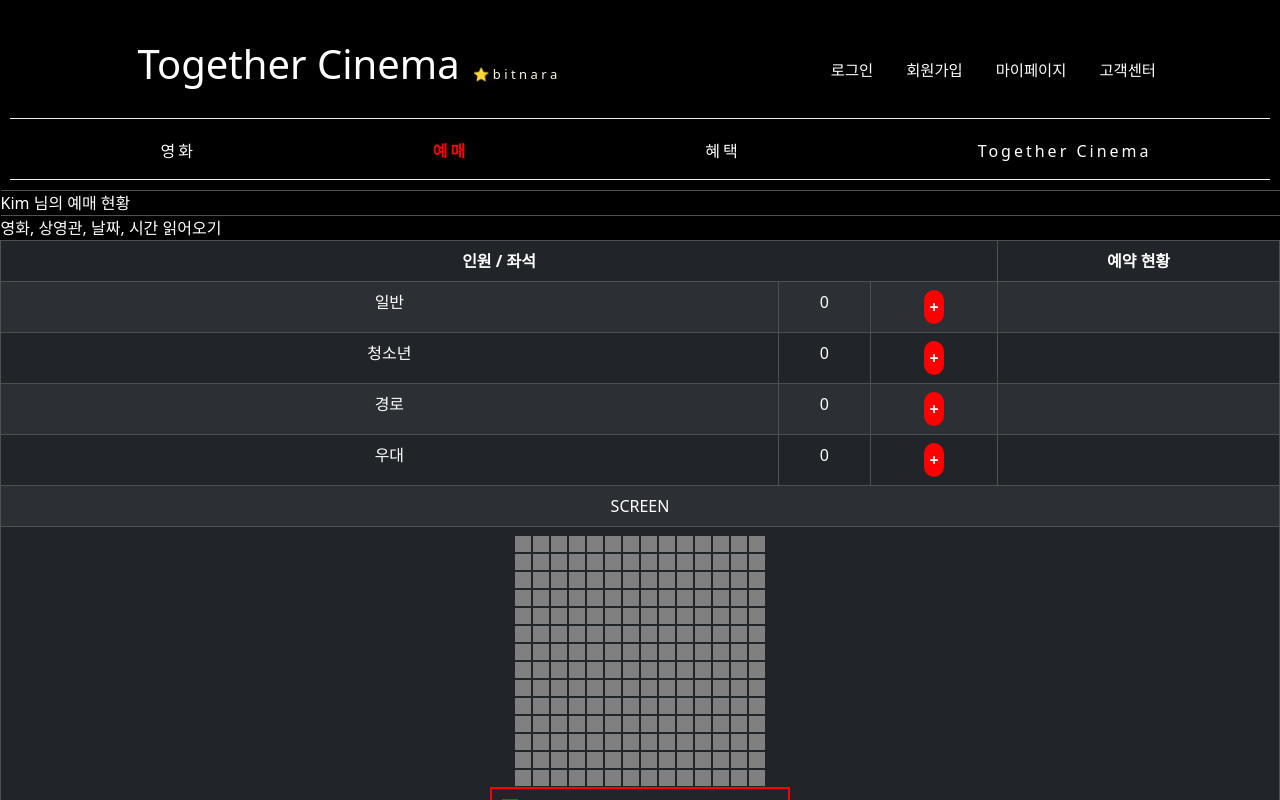
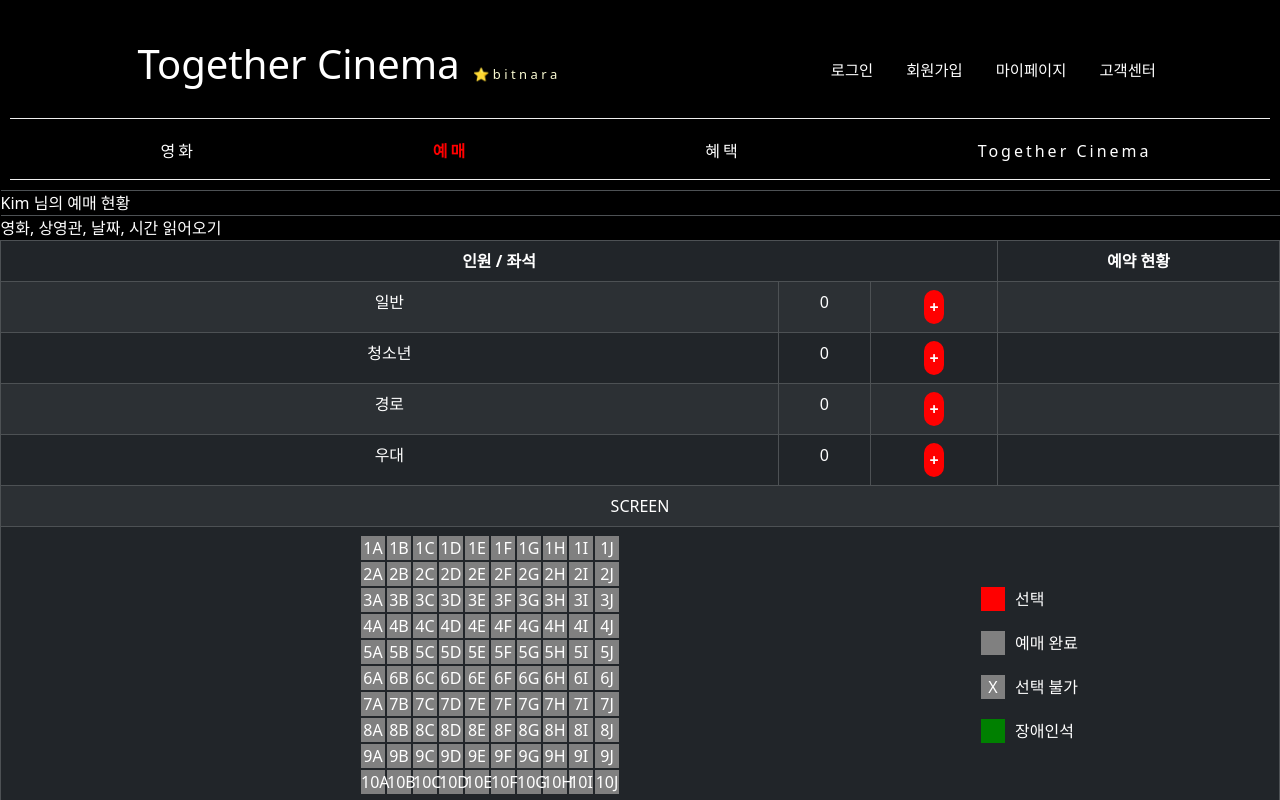
Before and after one commit to starirene9/React-Movie-Project, a React (Create React App) app: page /booking/seat in a window 1280 px wide. Shown: the top 800 px of the page. Built offline with nearby package versions, Linux system fonts and the light colour scheme.

Commit message:
좌석 Letters & numbers attached and fixed CSS

```diff
--- a/src/App.js
+++ b/src/App.js
@@ -4,7 +4,7 @@ import './App.css';
 import Footer from "./MainPage/Footer";
 import {useState} from "react";
 import data from "./data";
-import {Routes, Route, Link, useNavigate} from 'react-router-dom'
+import {Routes, Route, useNavigate} from 'react-router-dom'
 import Main from "./MainPage/Main";
 import Detail from "./MainPage/Detail";
 import Booking from "./Booking/Booking";
--- a/src/Booking/Bookingseat.Module.css
+++ b/src/Booking/Bookingseat.Module.css
@@ -1,5 +1,5 @@
 .seatDescribe {
-    border: 2px solid red;
+    /*border: 2px solid red;*/
     display: flex;
     flex-direction : row;
     justify-content: flex-start;
--- a/src/Booking/Bookingseat.js
+++ b/src/Booking/Bookingseat.js
@@ -5,6 +5,8 @@ import {addCount} from "../store";
 import './Bookingseat.Module.css';
 import {useState} from "react";
 import {useLocation} from 'react-router-dom';
+
+// eslint-disable-next-line
 
 function Bookingseat() {
 
@@ -14,13 +16,13 @@ function Bookingseat() {
 
     let [divStyle, setDivStyle] = useState({
         backgroundColor: 'gray',
-        width: '2vh',
-        height: '2vh'
+        width: '3vh',
+        height: '3vh'
     });
 
     // Create a 2D array to represent the seat map : 2차원 배열 생성하기
-    const rows = 14;
-    const columns = 14;
+    const rows = 10;
+    const columns = 10;
 
     // new Array(rows)는 rows 개수만큼의 원소를 가진 배열을 생성
     const seatMap = new Array(rows).fill(null).map(() =>
@@ -31,15 +33,21 @@ function Bookingseat() {
     const seatMapJSX = seatMap.map((row, rowIndex) => ( //  각 행을 JSX로 변환 :  실제로 좌석을 나타내는 <td> 엘리먼트들을 생성하는 작업
         <tr key={rowIndex}>
             {
-                row.map((_, columnIndex) => ( // JavaScript에서 _는 보통 "무시하고 싶은 값"
+                row.map((_, columnIndex) => { // JavaScript에서 _는 보통 "무시하고 싶은 값"
                     // 각 행 내부의 열을 순회하며 JSX로 변환
+                    // 알파벳 부분 : 각각 'A'와 'J'의 유니코드 값
+                    const alphabet = String.fromCharCode(columnIndex < 10 ? columnIndex + 65 : columnIndex + 54);
+                    // 숫자 부분
+                    const number = rowIndex + 1;
+                    const seatLabel = `${number}${alphabet}`;
+                    return (
                         <td key={columnIndex}>
-                        <div style={divStyle}></div>
+                            <div style={divStyle}>{seatLabel}</div>
                         </td>
-                ))}
+                    );
+                })}
         </tr>
     ));
-
 
     //받는 쪽 라우트 컴포넌트에서는 location.state를 통해 전달받은 데이터에 접근
     const location = useLocation();
@@ -91,21 +99,35 @@ function Bookingseat() {
                 }
                 <tr>
                     <td colSpan="4">SCREEN</td>
-                    {/*<td colSpan="1">좌석 설명</td>*/}
                 </tr>
                 <tr>
-                    {/*내부의 <table>을 사용하여 별도의 레이아웃을 만들 수 있습니다.*/}
                     <td colSpan="4">
-                        <table style={{margin: '0 auto'}}>
+                    <div style={{display:'flex', justifyContent:'flex-end'}}>
+                        <table style={{margin: '0 auto' }}>
                             <tbody>
                             {seatMapJSX}
                             </tbody>
                         </table>
+                        <SeatExplanation divStyle={divStyle}/>
+                    </div>
+                    </td>
+                </tr>
+                </tbody>
+            </Table>
+        </>
+    )
+        ;
+}
+
+
+function SeatExplanation({divStyle}){
+    return(
         <section style={{
             display: 'flex',
             flexDirection: 'column',
             justifyContent: 'center',
             alignItems: 'center',
+            // border:'2px solid blue'
         }}>
             <div className='seatDescribe'>
                 <div style={{...divStyle, backgroundColor: 'red'}}></div>
@@ -124,29 +146,7 @@ function Bookingseat() {
                 <span>장애인석</span>
             </div>
         </section>
-                        {/*</td>*/}
-                        {/*<td style={{*/}
-                        {/*    display: 'flex',*/}
-                        {/*    flexDirection: 'column',*/}
-                        {/*    justifyContent: 'center',*/}
-                        {/*    alignItems: 'center',*/}
-                        {/*}}>*/}
-                        {/*    <div style={{...divStyle, backgroundColor: 'red'}}></div>*/}
-                        {/*    <span>선택</span>*/}
-                        {/*    <div style={divStyle}></div>*/}
-                        {/*    <span>예매 완료</span>*/}
-                        {/*    <div style={divStyle}>X</div>*/}
-                        {/*    <span>선택 불가</span>*/}
-                        {/*    <div style={{...divStyle, backgroundColor: 'green'}}></div>*/}
-                        {/*    <span>장애인석</span>*/}
-                    </td>
-                </tr>
-                </tbody>
-            </Table>
-        </>
-    )
-        ;
+    );
 }
 
-
 export default Bookingseat;
--- a/src/MainPage/Detail.js
+++ b/src/MainPage/Detail.js
@@ -16,10 +16,9 @@ function Detail(props) {
 
     let {id} = useParams(); // 현재 url의 파라미터가 남음(id)
     // console.log(id); // 1이 남음
-    let foundMovie = props.movie.find(function(x){
-        return x.id === id
-
-    }); // 사용시 foundMovie.title
+    // let foundMovie = props.movie.find(function(x){
+    //     return x.id === id
+    // }); // 사용시 foundMovie.title
 
 
     // let [tab, setTab] = useState(0); 탭전환시 이렇게 사용
@@ -31,16 +30,16 @@ function Detail(props) {
     let [fade, setFade] = useState('');
 
     // div 둘러 본 영화 0번 클릭함, 1번 클릭함 이런 식으로
-    useEffect(()=>{
-        console.log(foundMovie)
-        // 데이터 수정 문법임
-        let clickedMovie = localStorage.getItem('watched')
-        clickedMovie = JSON.parse(clickedMovie)
-        clickedMovie.push(foundMovie.id)
-        clickedMovie = new Set(clickedMovie) // set에다가 집어넣었다가 : 중복 제거
-        clickedMovie = Array.from(clickedMovie) // 다시 array.from 을 활용해서 배열 형태로 집어 넣는 것임
-        localStorage.setItem('watched', JSON.stringify(clickedMovie))
-    }, [])
+    // useEffect(()=>{
+    //     console.log(foundMovie)
+    //     // 데이터 수정 문법임
+    //     let clickedMovie = localStorage.getItem('watched')
+    //     clickedMovie = JSON.parse(clickedMovie)
+    //     clickedMovie.push(foundMovie.id)
+    //     clickedMovie = new Set(clickedMovie) // set에다가 집어넣었다가 : 중복 제거
+    //     clickedMovie = Array.from(clickedMovie) // 다시 array.from 을 활용해서 배열 형태로 집어 넣는 것임
+    //     localStorage.setItem('watched', JSON.stringify(clickedMovie))
+    // }, [])
 
     useEffect(() => {
         let a = setTimeout(() => {
@@ -64,14 +63,14 @@ function Detail(props) {
             setFade('') // 1.
         }
 
-        console.log(foundMovie)
-        // 데이터 수정 문법임
-        let clickedMovie = localStorage.getItem('watched')
-        clickedMovie = JSON.parse(clickedMovie)
-        clickedMovie.push(foundMovie.id)
-        clickedMovie = new Set(clickedMovie) // set에다가 집어넣었다가 : 중복 제거
-        clickedMovie = Array.from(clickedMovie) // 다시 array.from 을 활용해서 배열 형태로 집어 넣는 것임
-        localStorage.setItem('watched', JSON.stringify(clickedMovie))
+        // console.log(foundMovie)
+        // // 데이터 수정 문법임
+        // let clickedMovie = localStorage.getItem('watched')
+        // clickedMovie = JSON.parse(clickedMovie)
+        // clickedMovie.push(foundMovie.id)
+        // clickedMovie = new Set(clickedMovie) // set에다가 집어넣었다가 : 중복 제거
+        // clickedMovie = Array.from(clickedMovie) // 다시 array.from 을 활용해서 배열 형태로 집어 넣는 것임
+        // localStorage.setItem('watched', JSON.stringify(clickedMovie))
     }, []) // detail 전체 페이지에 한 번 줘 봄
 
 
```
Lines whose indentation alone changed are shown as unchanged.
